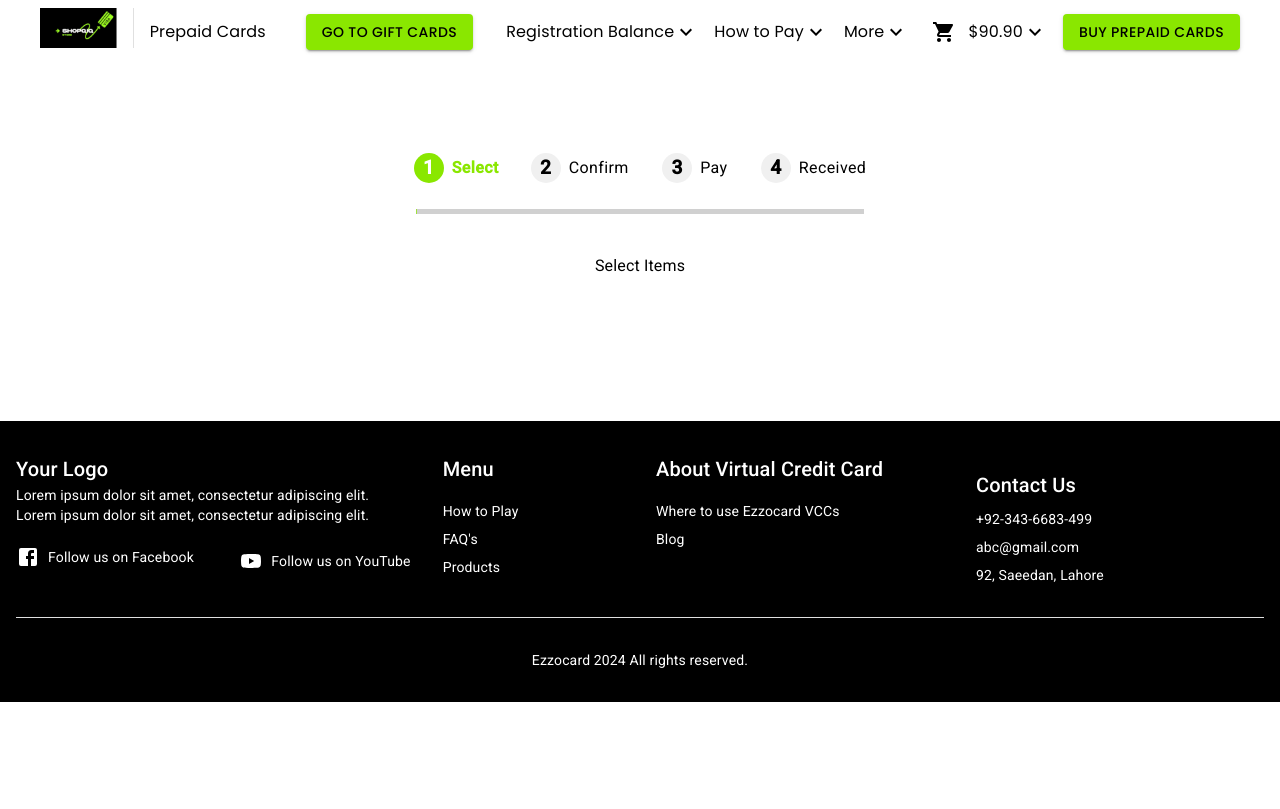
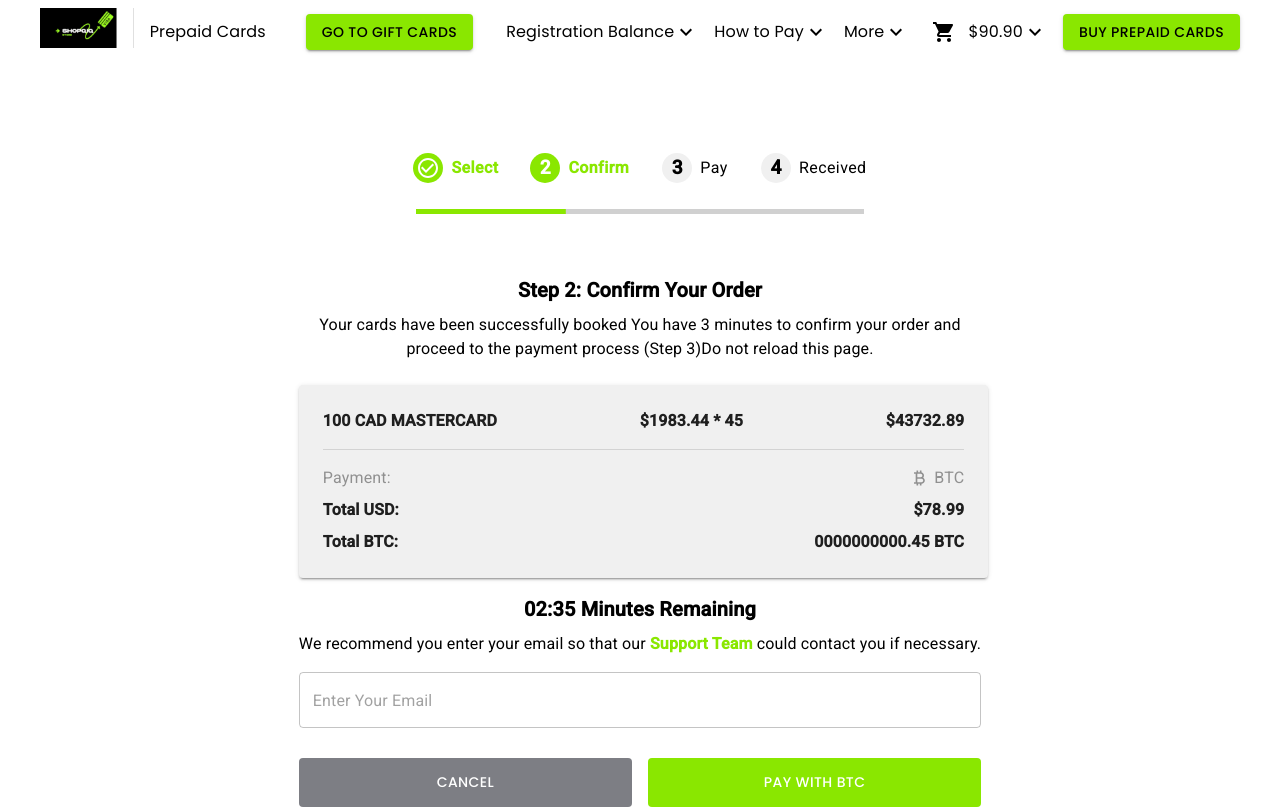
Before and after one commit to irfanalipace/cardWebsite, a React (Vite) app: page /confirm-orders in a window 1280 px wide. Shown: the top 809 px of the page. Built offline with nearby package versions, Linux system fonts and the light colour scheme.

Commit message:
Confirm Order Chnages

```diff
--- a/src/Views/Landing/components/Content/OrderPages/ConfirmOrders.jsx
+++ b/src/Views/Landing/components/Content/OrderPages/ConfirmOrders.jsx
@@ -1,12 +1,13 @@
 import React, { useState } from "react";
-import { Box, Tabs, Tab, Typography, LinearProgress } from "@mui/material";
-import { styled } from "@mui/material/styles";
+import { Box, Tabs, Tab, Typography, LinearProgress, useMediaQuery } from "@mui/material";
+import { styled, useTheme } from "@mui/material/styles";
 import CheckCircleOutlineIcon from "@mui/icons-material/CheckCircleOutline";
 import HeaderOrderSections from "../../Header/HeaderOrderSections";
 import ConfirmOrderCards from "./ConfirmOrderCards";
 import Footer from "../../Footer";
 import PayOrder from "./PayOrder";
 import RecviedOrder from "./RecviedOrder";
+
 const StyledTab = styled(Tab)(({ theme, selected, completed }) => ({
   minWidth: 100,
   height: 50,
@@ -39,7 +40,11 @@
 }));
 
 const ConfirmOrders = () => {
-  const [currentStep, setCurrentStep] = useState(0);
+
+  const [currentStep, setCurrentStep] = useState(1);
+
+  const theme = useTheme();
+  const isMobile = useMediaQuery(theme.breakpoints.down("sm"));
 
   const handleChange = (event, newValue) => {
     setCurrentStep(newValue);
@@ -49,20 +54,21 @@
 
   return (
     <Box>
-      <Box sx={{ margin: "143px" }}>
+      <Box sx={{ margin: isMobile ? "80px 10px" : "143px" }}>
         <HeaderOrderSections />
         <Box
           display="flex"
           flexDirection="column"
           justifyContent="center"
           alignItems="center"
-          mt={5}
+          mt={isMobile ? 2 : 5}
         >
           <Tabs
             value={currentStep}
             onChange={handleChange}
             indicatorColor="none"
             centered
+            orientation={isMobile ? "vertical" : "horizontal"}
           >
             <StyledTab
               selected={currentStep === 0}
@@ -114,7 +120,7 @@
             />
           </Tabs>
 
-          <Box width="45%" mt={2}>
+          <Box width={isMobile ? "90%" : "45%"} mt={2}>
             <LinearProgress
               variant="determinate"
               value={progress}
@@ -126,7 +132,7 @@
             />
           </Box>
 
-          <Box mt={5} sx={{ maxWidth: "none" }}>
+          <Box mt={isMobile ? 3 : 5} sx={{ maxWidth: "none" }}>
             {currentStep === 0 && <Typography>Select Items</Typography>}
             {currentStep === 1 && (
               <Box>
```
